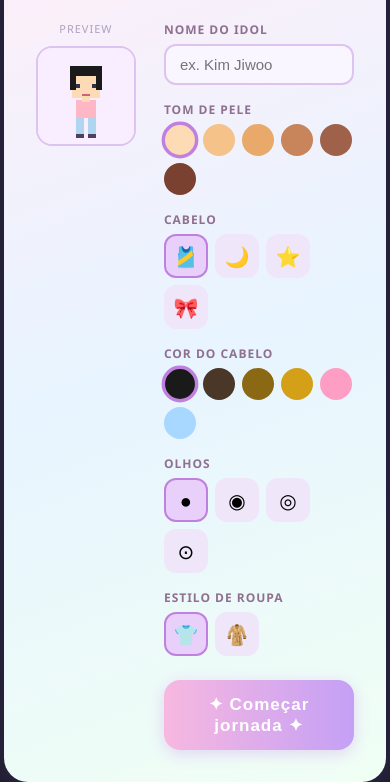
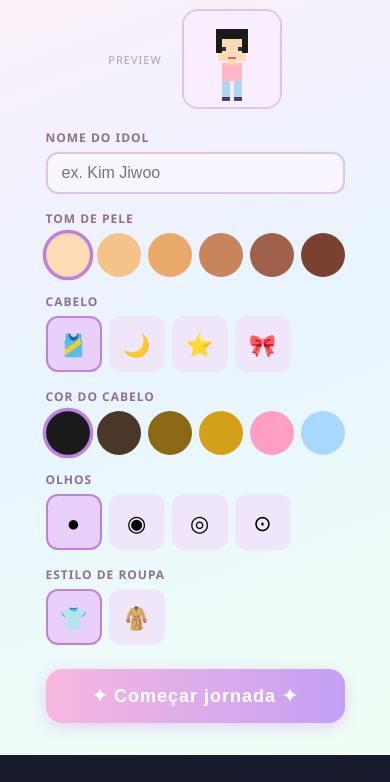
Before and after one commit to vitorviniciusweb/hallyu-world, a website: page index.html in a window 390 px wide. Shown: the part 95-877 px from the top of the page. After the commit the page ends 850 px from the top, so only its background shows below. Drawn offline with Linux system fonts and the light colour scheme.

Commit message:
Layout responsivo mobile

```diff
--- a/index.html
+++ b/index.html
@@ -205,6 +205,51 @@
   @media (hover: none) and (pointer: coarse) {
     #joystick-wrap    { display: block; }
     #btn-chat-mobile  { display: flex; }
+  }
+
+  /* ── RESPONSIVO: tela de criação ── */
+  @media (max-width: 640px) {
+    body {
+      overflow-x: hidden;
+      overflow-y: auto;
+      align-items: flex-start;
+    }
+
+    #screen-create {
+      width: 100%; max-width: 100%;
+      border-radius: 0; box-shadow: none;
+      padding: 20px 16px 32px;
+    }
+    .create-layout {
+      flex-direction: column;
+      align-items: center;
+      gap: 20px;
+    }
+    .preview-box {
+      flex-direction: row;
+      width: 100%;
+      justify-content: center;
+      gap: 20px;
+    }
+    .swatch      { width: 44px; height: 44px; }
+    .icon-btn    { width: 56px; height: 56px; font-size: 22px; }
+    .name-input  { font-size: 16px; } /* evita zoom automático no iOS */
+    #btn-start   { padding: 16px; font-size: 18px; }
+
+    /* ── RESPONSIVO: canvas do jogo ── */
+    #screen-game {
+      position: fixed;
+      inset: 0;
+      background: #1a1a2e;
+    }
+    #game-canvas {
+      position: absolute;
+      top: 50%; left: 50%;
+      transform: translate(-50%, -50%);
+      width: auto; height: auto;
+      max-width: 100vw; max-height: 100vh;
+      border-radius: 0; box-shadow: none;
+    }
   }
 </style>
 </head>
```
